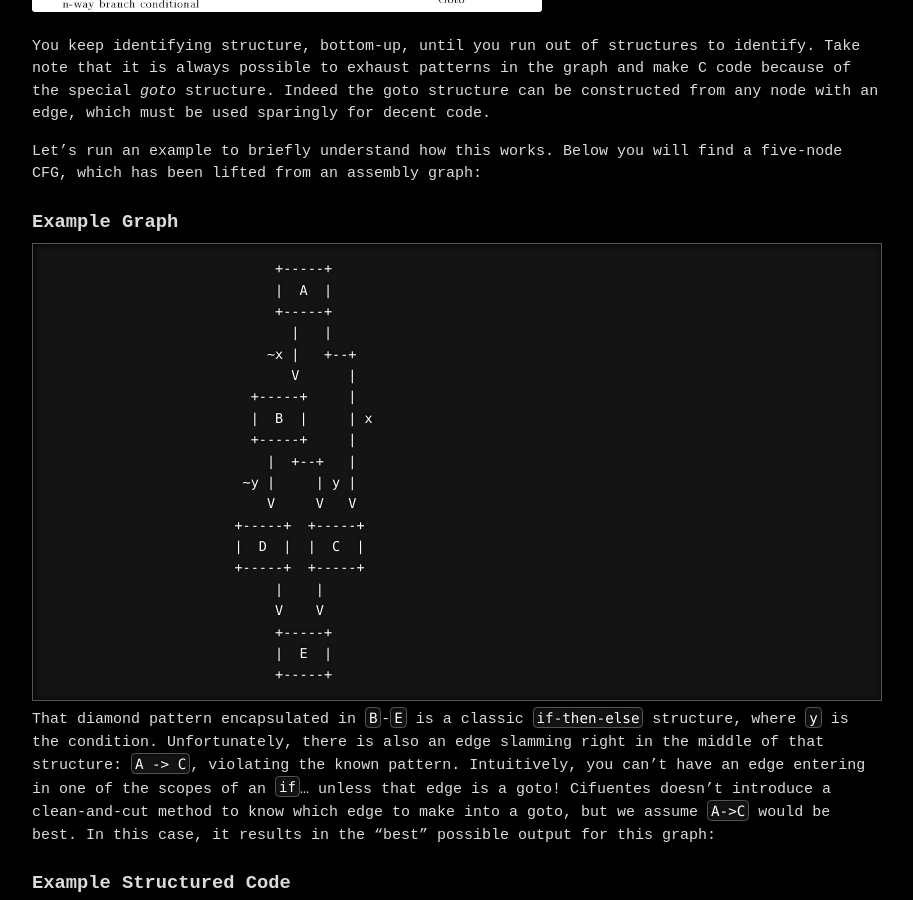
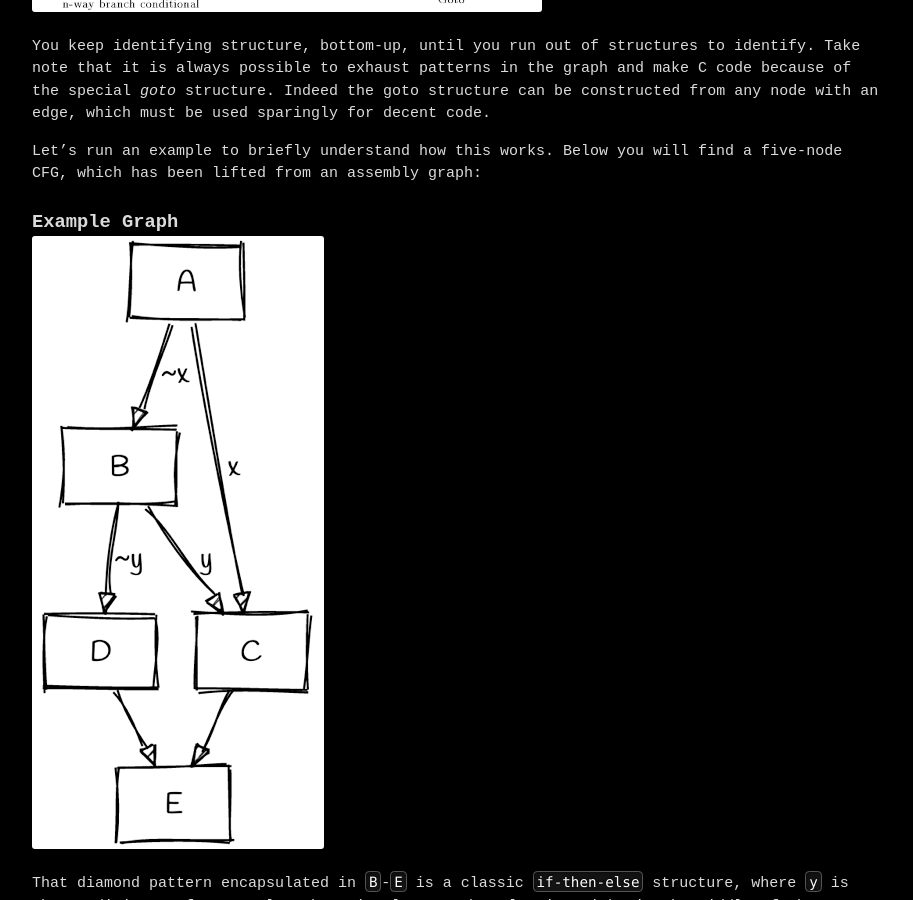
Before and after one commit to mahaloz/mahaloz.re, a Jekyll site: the page built from _posts/2024-01-02-dec-history-pt1.md, in a window 1280 px wide and 900 px high, scrolled down 1460 px. Shown: the whole window, without its empty margins (183-1096 px from the left). Built offline with Jekyll 4.4.1, drawn with Linux system fonts in a browser that asks for light colours; comment, search, counter and statistics services are not loaded.

Commit message:
fix  images

````diff
--- a/_posts/2024-01-02-dec-history-pt1.md
+++ b/_posts/2024-01-02-dec-history-pt1.md
@@ -37,29 +37,9 @@ Indeed the goto structure can be constructed from any node with an edge, which m
 
 Let's run an example to briefly understand how this works.
 Below you will find a five-node CFG, which has been lifted from an assembly graph:
+
 #### Example Graph
-```
-                            +-----+
-                            |  A  |
-                            +-----+
-                              |   |
-                           ~x |   +--+
-                              V      |
-                         +-----+     |
-                         |  B  |     | x
-                         +-----+     |
-                           |  +--+   |
-                        ~y |     | y |
-                           V     V   V
-                       +-----+  +-----+
-                       |  D  |  |  C  |
-                       +-----+  +-----+
-                            |    |
-                            V    V
-                            +-----+
-                            |  E  |
-                            +-----+
-```
+![](/assets/images/dec-history/struct_ex.png)
 
 That diamond pattern encapsulated in `B`-`E` is a classic `if-then-else` structure, where `y` is the condition.
 Unfortunately, there is also an edge slamming right in the middle of that structure: `A -> C`, violating the known pattern.
````
Also changed, not shown: assets/images/dec-history/struct_ex.png.
